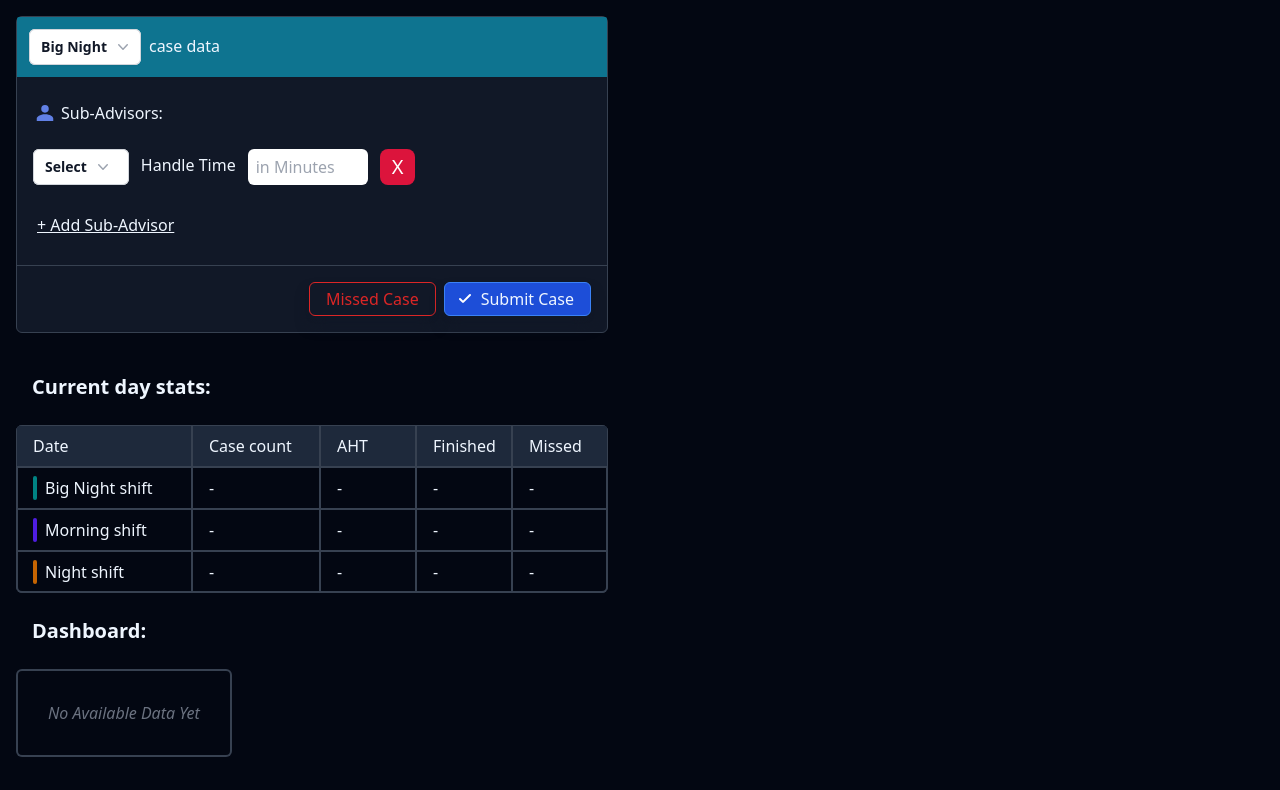
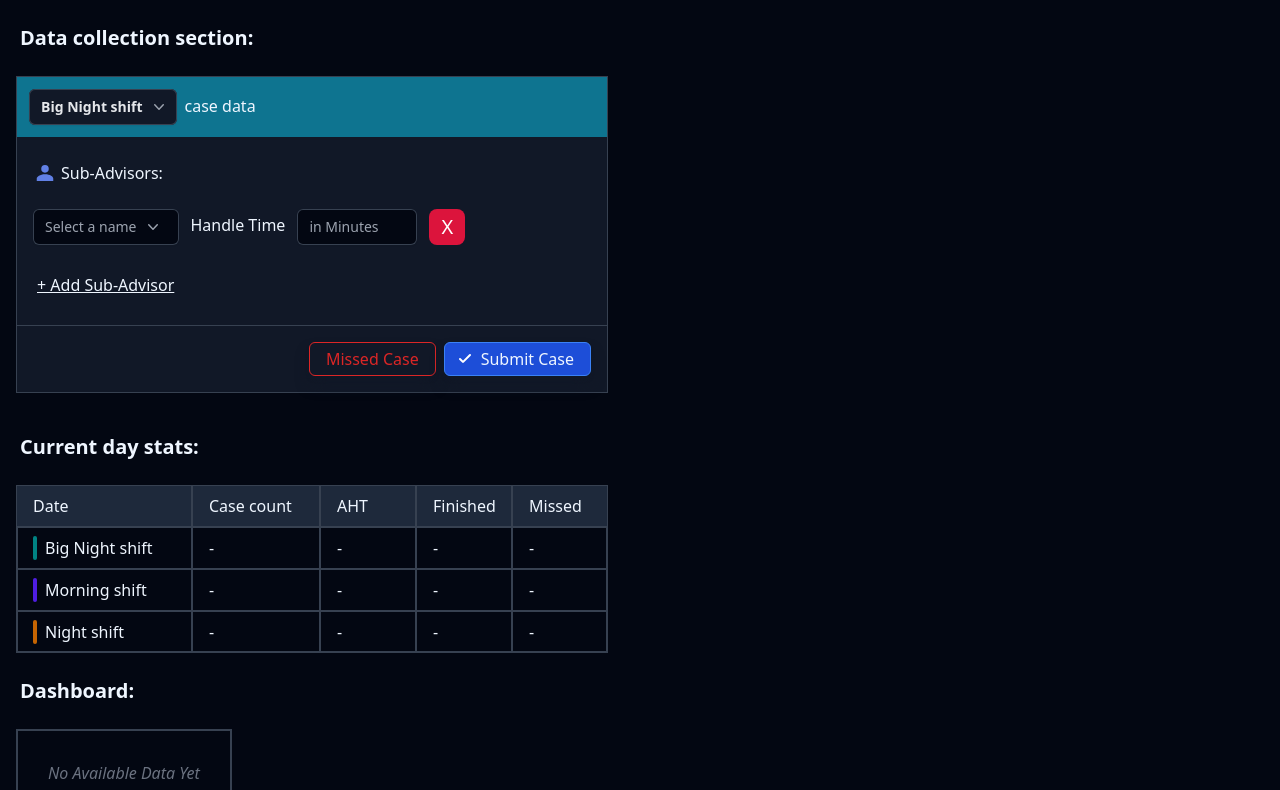
Before and after one commit to Houssam-Chakir/SAT, a website built with Parcel: page index.html in a window 1280 px wide. Shown: the part 136-926 px from the top of the page. Built offline with nearby package versions, Linux system fonts and the light colour scheme.

Commit message:
UX/UI improvement

```diff
--- a/index.html
+++ b/index.html
@@ -104,9 +104,9 @@
         <input
           type="text"
           id="date-picker"
-          class="text-blue-950 rounded-md px-2 w-28"
+          class="bg-gray-900 text-gray-200 shadow-sm ring-1 ring-inset ring-gray-700 hover:bg-gray-950 rounded-md px-2 w-28"
         />
-        <!-- SHIFT DROPDOWN BUTTON -->
+
 
       </div>
     </header>
@@ -138,23 +138,28 @@
       </svg>
       <h1 class="text-xl text-[#ccd8ff]">Please Select a day first</h1>
     </section>
-    <div id="main-section" class="flex flex-wrap">
-      <div class="w-full">
+    <div id="main-section" class="flex flex-col">
+      <div class="">
+        <div>
+          <h1 class="mx-5 my-6 font-bold text-xl">Data collection section:</h1>
+        </div>
         <!-- CASE SECTION -->
         <section
-          class="Case-section bg-gray-900 m-4 h-fit w-[592px] border rounded-md border-gray-700"
+          class="Case-section bg-gray-900 m-4 h-fit w-[592px] border border-gray-700"
         >
-        <div class="Case-shift rounded-t-sm bg-cyan-700 flex gap-2 p-3 w-full items-baseline">
+        <div class="Case-shift bg-cyan-700 flex gap-2 p-3 w-full items-baseline">
+        <div class="hidden bg-cyan-700 bg-orange-700 bg-indigo-700"></div>
           <div class="relative inline-block text-left">
+            <!-- SHIFT DROPDOWN BUTTON -->
             <div class="drop-down__btn">
               <button
                 type="button"
-                class="inline-flex w-full justify-center gap-x-1.5 rounded-md bg-white px-3 py-2 text-sm font-semibold text-gray-900 shadow-sm ring-1 ring-inset ring-gray-300 hover:bg-gray-50"
+                class="inline-flex w-full justify-center gap-x-1.5 rounded-md  px-3 py-2 text-sm font-semibold bg-gray-900 text-gray-200 shadow-sm ring-1 ring-inset ring-gray-700 hover:bg-gray-950"
                 id="menu-button"
                 aria-expanded="true"
                 aria-haspopup="true"
               >
-                Big Night
+                Big Night shift
                 <svg
                   class="-mr-1 h-5 w-5 text-gray-400"
                   viewBox="0 0 20 20"
@@ -237,7 +242,7 @@
             </div>
             <div class="pl-4">
               <button
-                class="Add-btn underline hover:bg-blue-500 w-fit p-1 rounded-lg"
+                class="Add-btn underline hover:text-blue-500 w-fit p-1 rounded-lg"
               >
                 + Add Sub-Advisor
               </button>
@@ -284,12 +289,12 @@
       </div>
       <div id="captureElement" class="overflow-visible">
         <div>
-          <h1 class="mx-8 my-6 font-bold text-xl">Current day stats:</h1>
+          <h1 class="mx-5 my-6 font-bold text-xl">Current day stats:</h1>
           <button id="downloadButton" class="hidden">screenshot</button>
         </div>
         <section
           id="Stats-section"
-          class="Case-section flex flex-col m-4 h-fit ring-2 ring-inset rounded-md ring-gray-700 overflow-hidden w-fit"
+          class="Case-section flex flex-col m-4 h-fit ring-2 ring-inset ring-gray-700 overflow-hidden w-fit"
         >
           <!--  -->
           <div id="Stats-header" class="flex bg-slate-800">
@@ -414,10 +419,10 @@
           </div>
         </section>
         <div>
-          <h2 class="mx-8 my-6 font-bold text-xl">Dashboard:</h2>
+          <h2 class="mx-5 my-6 font-bold text-xl">Dashboard:</h2>
           <section
             id="dashboard"
-            class="Case-section flex flex-col m-4 h-fit ring-2 ring-inset rounded-md ring-gray-700 overflow-hidden w-fit"
+            class="Case-section flex flex-col m-4 h-fit ring-2 ring-inset ring-gray-700 overflow-hidden w-fit"
           >
             <h2 class="m-8 italic text-gray-500">No Available Data Yet</h2>
           </section>
--- a/package.json
+++ b/package.json
@@ -8,7 +8,8 @@
     "build:css": "npx tailwindcss -i ./styles.css -o ./src/output.css --watch",
     "start": "parcel index.html",
     "start:https": "parcel index.html --https",
-    "build": "parcel build index.html"
+    "build": "parcel build index.html",
+    "clear": "rm -rf .parcel-cache"
   },
   "dependencies": {
     "@parcel/packager-raw-url": "^2.12.0",
--- a/src/caseSection.js
+++ b/src/caseSection.js
@@ -13,9 +13,10 @@ class CaseSection {
     const color = this.shiftColor(shift.id)
     const sectionHeader = caseSection.firstElementChild
 
-    sectionHeader.classList = `Case-shift rounded-t-sm bg-${color}-700 flex gap-2 p-3 w-full items-baseline`
+    sectionHeader.classList = `Case-shift bg-${color}-700 flex gap-2 p-3 w-full items-baseline`
     dropDownBtn.firstElementChild.innerHTML = `
         ${shift.innerHTML}
+        shift
         <svg
           class="-mr-1 h-5 w-5 text-gray-400"
           viewBox="0 0 20 20"
--- a/src/subAdvisors.js
+++ b/src/subAdvisors.js
@@ -14,9 +14,9 @@ class SubAdvisors {
           <!-- SUB ADVISORS DROPDOWN BUTTON -->
           <div class="drop-down__btn">
             <button  data-name='' type="button"
-              style="z-index: ${this.zIndex};" class=" inline-flex w-full justify-center gap-x-1.5 rounded-md bg-white px-3 py-2  text-sm font-semibold text-gray-900 shadow-sm ring-1 ring-inset ring-gray-300 hover:bg-gray-500"
+              style="z-index: ${this.zIndex};" class=" inline-flex w-full justify-center gap-x-1.5 rounded-md bg-gray-950 px-3 py-2  text-sm font-medium text-gray-400 shadow-sm ring-1 ring-inset ring-gray-700 hover:ring-2 hover:ring-slate-200"
               id="menu-button__SA" aria-expanded="true" aria-haspopup="true">
-              Select
+              Select a name
               <svg class="mr-1 h-5 w-5 text-gray-400" viewBox="0 0 20 20" fill="currentColor" aria-hidden="true">
                 <path fill-rule="evenodd"
                   d="M5.23 7.21a.75.75 0 011.06.02L10 11.168l3.71-3.938a.75.75 0 111.08 1.04l-4.25 4.5a.75.75 0 01-1.08 0l-4.25-4.5a.75.75 0 01.02-1.06z"
@@ -41,7 +41,7 @@ class SubAdvisors {
         <!-- HT -->
         <div class="flex gap-3">
           <div class="pt-1">Handle Time</div>
-          <input id="AHT" type="number" class="text-blue-950 rounded-md px-2 w-[120px]" placeholder="in Minutes" style="width: 120px;">
+          <input id="AHT" type="number" class="inline-flex w-full justify-center gap-x-1.5 rounded-md bg-gray-950 px-3 py-2  text-sm font-medium text-white shadow-sm ring-1 ring-inset ring-gray-700 hover:ring-2 hover:ring-slate-200" placeholder="in Minutes" style="width: 120px;">
         </div>
         <!-- Delete BUTTON -->
         <button class='Sub-advisor__delete-btn flex deleteBtn text-xl rounded-lg px-3 p-1 text-red-600'>
@@ -71,7 +71,7 @@ class SubAdvisors {
     dropDown.addEventListener("click", (e) => {
       btn.innerHTML = `
       <button data-name='${e.target.id}' type="button"
-      class="inline-flex w-full justify-center gap-x-1.5 rounded-md bg-white px-3 py-2 text-sm font-semibold text-gray-900 shadow-sm ring-1 ring-inset ring-gray-300  "
+      class="inline-flex w-full justify-center gap-x-1.5 rounded-md bg-gray-950 px-3 py-2  text-sm font-medium text-white shadow-sm ring-1 ring-inset ring-gray-700 hover:ring-2 hover:ring-slate-200"
       id="menu-button__SA" aria-expanded="true" aria-haspopup="true">
       ${e.target.id}
       <svg class="-mr-1 h-5 w-5 text-gray-400" viewBox="0 0 20 20" fill="currentColor" aria-hidden="true">
```
Also changed, not shown: src/output.css.
